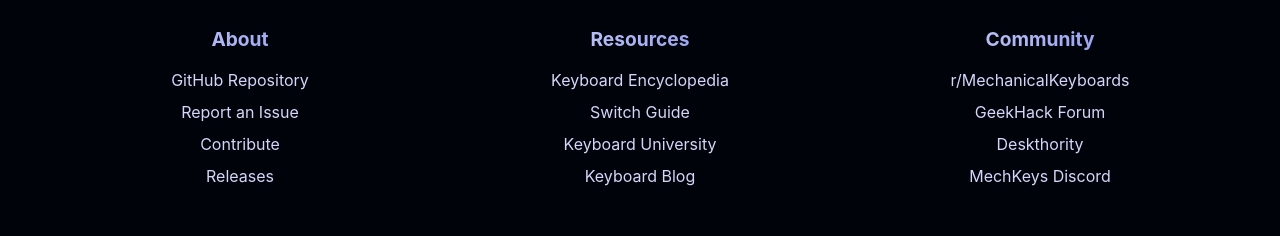
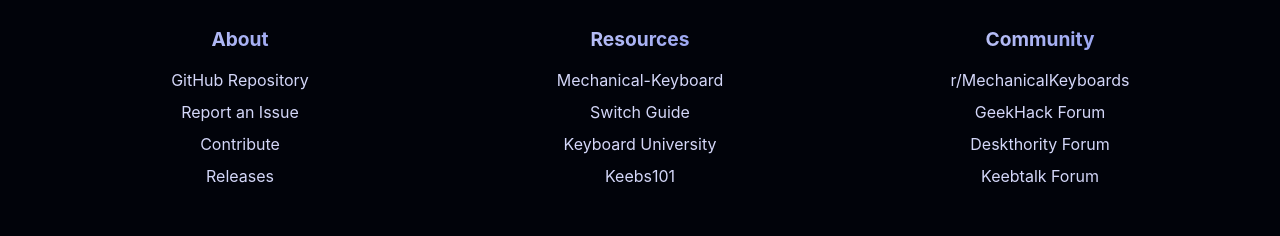
Before and after one commit to BryantWelch/keyboard-test.app, a React (Create React App) app: page / in a window 1280 px wide. Shown: the part 3118-3354 px from the top of the page. Built offline with nearby package versions, Linux system fonts and the light colour scheme.

Commit message:
Update Footer.tsx

```diff
--- a/src/components/Footer/Footer.tsx
+++ b/src/components/Footer/Footer.tsx
@@ -158,11 +158,11 @@
           <FooterLinks>
             <li>
               <ExternalLink href="https://www.mechanical-keyboard.org/" target="_blank" rel="noopener noreferrer">
-                Keyboard Encyclopedia
+                Mechanical-Keyboard
               </ExternalLink>
             </li>
             <li>
-              <ExternalLink href="https://www.keychron.com/pages/how-to-choose-switches" target="_blank" rel="noopener noreferrer">
+              <ExternalLink href="https://switchandclick.com/mechanical-keyboard-switch-guide/" target="_blank" rel="noopener noreferrer">
                 Switch Guide
               </ExternalLink>
             </li>
@@ -172,8 +172,8 @@
               </ExternalLink>
             </li>
             <li>
-              <ExternalLink href="https://www.keyboardco.com/blog/" target="_blank" rel="noopener noreferrer">
-                Keyboard Blog
+              <ExternalLink href="https://keebs101.com/en/" target="_blank" rel="noopener noreferrer">
+                Keebs101
               </ExternalLink>
             </li>
           </FooterLinks>
@@ -193,13 +193,13 @@
               </ExternalLink>
             </li>
             <li>
-              <ExternalLink href="https://deskthority.net/" target="_blank" rel="noopener noreferrer">
-                Deskthority
+              <ExternalLink href="https://deskthority.net/viewforum.php?f=2" target="_blank" rel="noopener noreferrer">
+                Deskthority Forum
               </ExternalLink>
             </li>
             <li>
-              <ExternalLink href="https://discord.gg/mechanicalkeyboards" target="_blank" rel="noopener noreferrer">
-                MechKeys Discord
+              <ExternalLink href="https://www.keebtalk.com/" target="_blank" rel="noopener noreferrer">
+                Keebtalk Forum
               </ExternalLink>
             </li>
           </FooterLinks>
```
